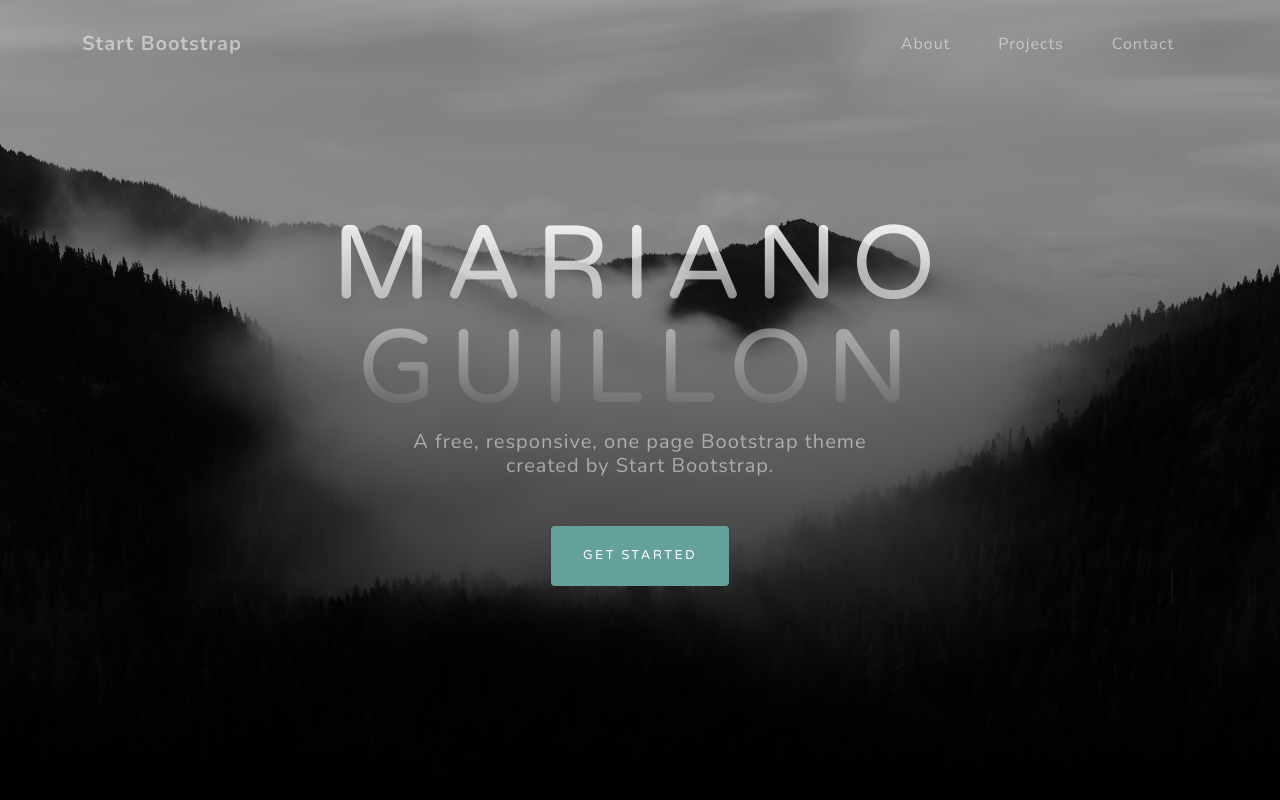
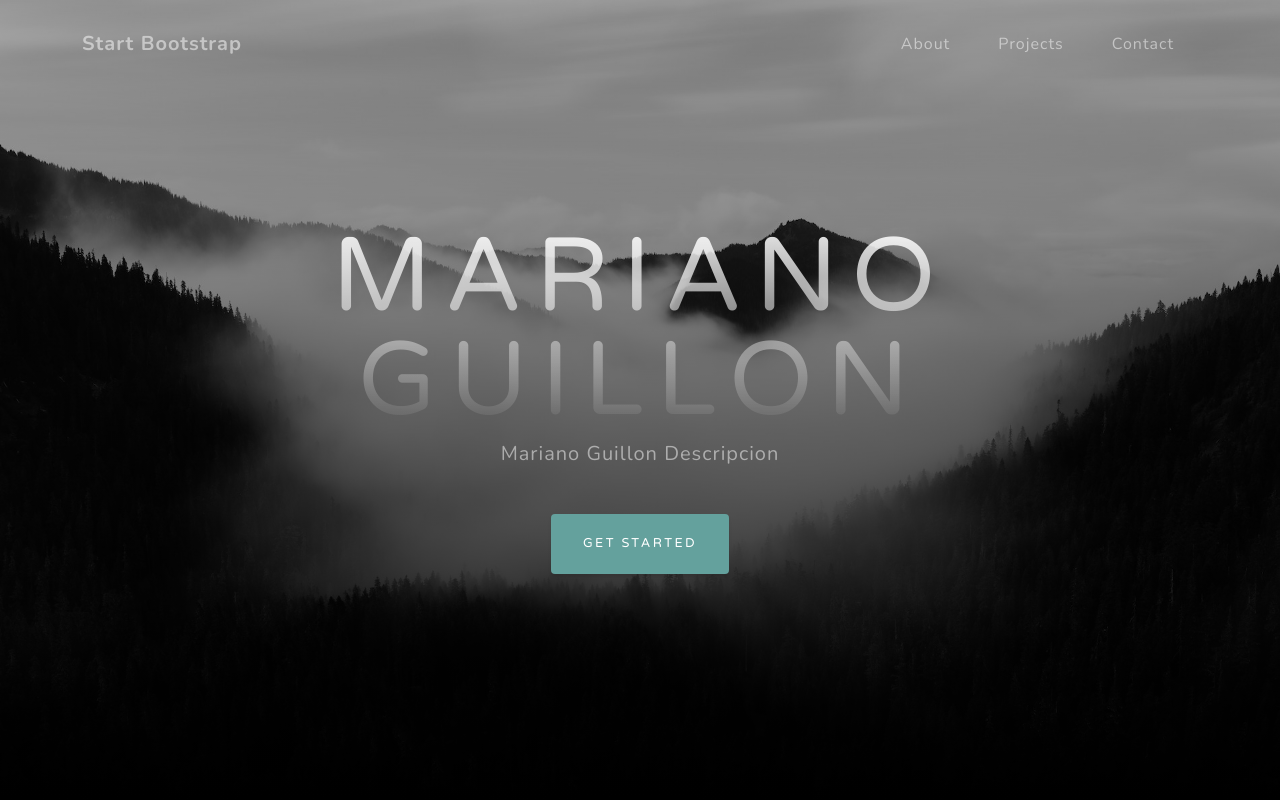
Before and after one commit to MarianoGuillon/MarianoGuillon.github.io, a plain HTML site: page index.html in a window 1280 px wide. Shown: the top 800 px of the page. Drawn offline with nearby package versions, Linux system fonts and the light colour scheme.

Commit message:
otro cambio

```diff
--- a/index.html
+++ b/index.html
@@ -38,7 +38,7 @@
             <div class="container d-flex h-100 align-items-center">
                 <div class="mx-auto text-center">
                     <h1 class="mx-auto my-0 text-uppercase">Mariano Guillon</h1>
-                    <h2 class="text-white-50 mx-auto mt-2 mb-5">A free, responsive, one page Bootstrap theme created by Start Bootstrap.</h2>
+                    <h2 class="text-white-50 mx-auto mt-2 mb-5">Mariano Guillon Descripcion</h2>
                     <a class="btn btn-primary js-scroll-trigger" href="#about">Get Started</a>
                 </div>
             </div>
```
